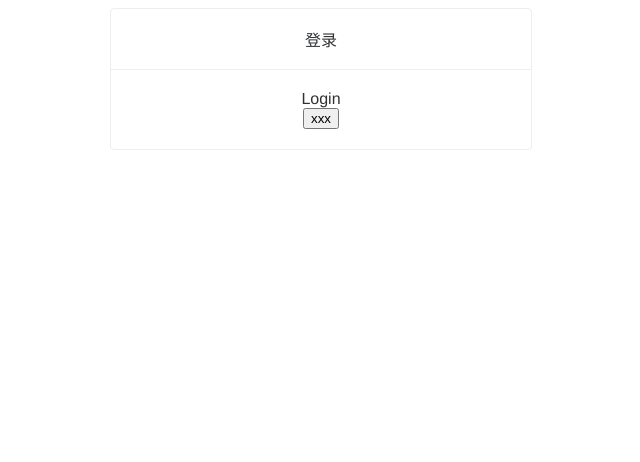
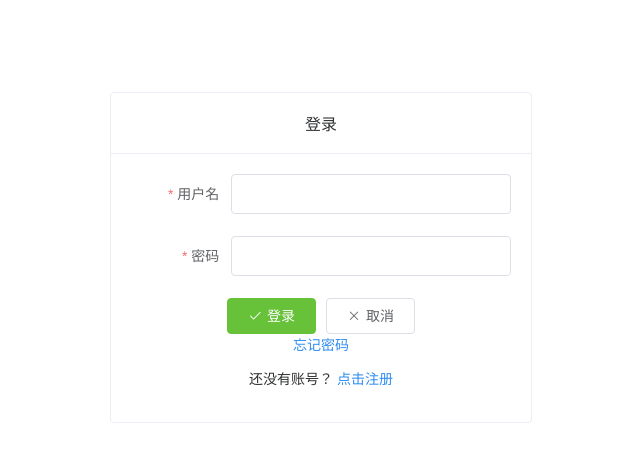
Before and after one commit to SnowZhang0215/back-managerment, a Vue app in the folder vue-ui-app/: page /#/login in a window 1280 px wide. Shown: the top 462 px of the page, without its empty margins (319-959 px from the left). Built offline with nearby package versions, Linux system fonts and the light colour scheme; no server answers.

Commit message:
UI优化

```diff
--- a/vue-ui-app/package.json
+++ b/vue-ui-app/package.json
@@ -12,8 +12,10 @@
   "dependencies": {
     "axios": "^0.19.2",
     "element-ui": "^2.13.0",
+    "qs": "^6.9.2",
     "vue": "^2.5.2",
-    "vue-router": "^3.0.1"
+    "vue-router": "^3.0.1",
+    "vuex": "^3.1.3"
   },
   "devDependencies": {
     "autoprefixer": "^7.1.2",
--- a/vue-ui-app/src/App.vue
+++ b/vue-ui-app/src/App.vue
@@ -10,6 +10,12 @@ export default {
 </script>
 
 <style>
+a{
+  text-decoration:none;
+}
+p{
+    font-size: 14px;
+}
 #app {
   font-family: 'Avenir', Helvetica, Arial, sans-serif;
   -webkit-font-smoothing: antialiased;
--- a/vue-ui-app/src/components/CommonContent.vue
+++ b/vue-ui-app/src/components/CommonContent.vue
@@ -1,7 +1,7 @@
 <template>
    <el-container>
-        <el-aside class="aside-class" v-if="subMenusFormState.length>0">
-          <el-menu mode="vertical" :default-active="activeCode" @select="onMenuSelected">
+        <el-aside class="aside-class" v-if="subMenusFormState.length>0" style="width:250px">
+          <el-menu mode="vertical" :default-active="activeCode" @select="onMenuSelected" style="width:250px">
                 <el-menu-item  v-for="item in subMenusFormState" :key="item.id" :index="item.code">{{item.name}}</el-menu-item>
             </el-menu>
         </el-aside>
--- a/vue-ui-app/src/components/Login.vue
+++ b/vue-ui-app/src/components/Login.vue
@@ -7,12 +7,32 @@
           <div slot="header" class="clearfix">
             <span>登录</span>
           </div>
-                    <div>
-                        Login
-                    </div>
-                    <div>
-                        <Button>xxx</Button>
-                    </div>
+          <el-form :model="loginInfo" :rules="rules" ref="loginInfo" label-width="100px">
+            <el-form-item label="用户名" prop="username">
+              <el-input v-model="loginInfo.username"></el-input>
+            </el-form-item>
+            <el-form-item label="密码" prop="password">
+              <el-input type="password" v-model="loginInfo.password"></el-input>
+            </el-form-item>
+            <el-row>
+              <el-button
+                type="success"
+                size="medium"
+                @click="onLogin('loginInfo')"
+                icon="el-icon-check"
+              >登录</el-button>
+              <el-button size="medium" icon="el-icon-close" @click="cancel">取消</el-button>
+            </el-row>
+            <el-row>
+              <router-link to="recover">忘记密码</router-link>
+            </el-row>
+            <el-row>
+              <p>
+                还没有账号？
+                <router-link to="/regester">点击注册</router-link>
+              </p>
+            </el-row>
+          </el-form>
         </el-card>
       </el-col>
       <el-col :xs="0" :sm="6" :md="6" :lg="8" :xl="8">&nbsp;</el-col>
@@ -20,9 +40,76 @@
     <el-footer></el-footer>
   </el-container>
 </template>
+<script>
+import { login } from "../service/login.service";
+import { getUserInfo } from "../service/userinfo.service";
+import store from "../store";
+export default {
+  data() {
+    return {
+      loginInfo: {
+        username: "",
+        password: "",
+        grant_type: "password",
+        client_id: "app",
+        client_secret: "app",
+        scope: "app"
+      },
+      rules: {
+        username: [
+          { required: true, message: "请输入用户名", trigger: "blur" },
+          { min: 3, max: 10, message: "长度在 3 到 10 个字符", trigger: "blur" }
+        ],
+        password: [{ required: true, message: "请输入密码", trigger: "blur" }]
+      }
+    };
+  },
+  methods: {
+    onLoginSuccess(data) {
+      this.$storage.setValue("access_token", data);
+      getUserInfo(this.getUserInfoOk, this.getUserInfoError);
+      this.$router.push({
+        name: "/"
+      });
+    },
+    getUserInfoOk(data) {
+      console.log(data);
+      this.$store.dispatch("setUserInfo", data);
+    },
+    getUserInfoError(data) {
+      console.log(data);
+      this.$store.dispatch("setUserInfo", null);
+    },
+    onLoginFailed(data) {
+      console.log(data);
+    },
+    onLogin(formName) {
+      this.$refs[formName].validate(valid => {
+        if (valid) {
+          login(this.loginInfo, this.onLoginSuccess, this.onLoginFailed);
+        } else {
+          console.log("error submit!!");
+          return false;
+        }
+      });
+    },
+    cancel() {
+      this.$router.push({
+        name: "/"
+      });
+    }
+  }
+};
+</script>
 <style>
-.login{
-    /* width: 40rem; */
-    /* margin-left: 33%; */
+.login {
+  margin-top: 20%;
+}
+a {
+  color: #2d8cf0;
+  font-size: 14px;
+}
+p {
+  font-size: 14px;
 }
 </style>
--- a/vue-ui-app/src/components/MainContainer.vue
+++ b/vue-ui-app/src/components/MainContainer.vue
@@ -2,99 +2,145 @@
 <template>
   <el-container>
     <el-header class="header">
-            <el-menu class="top-menu" :default-active="activeCode" mode="horizontal" @select="onMenuSelected">
-                <el-menu-item  v-for="item in menuData" :key="item.id" :index="item.code">{{item.name}}</el-menu-item>
+      <div>
+        <img class="logo" src="../assets/logo.png"/>
+      </div>
+      <div class="right">
+        <el-menu
+          class="top-menu"
+          :default-active="activeCode"
+          mode="horizontal"
+          @select="onMenuSelected"
+        >
+          <el-menu-item v-for="item in menuData" :key="item.id" :index="item.code">{{item.name}}</el-menu-item>
         </el-menu>
+        <div class="user-info">
+          <i class="el-icon-user-solid"></i>
+          <el-button type="text" @click="loginBtnClick">{{userInfo ? userInfo.userName : "登录"}}</el-button>
+        </div>
+      </div>
     </el-header>
     <el-container class="main-container">
       <el-main>
-                <router-view/>
+        <router-view />
       </el-main>
     </el-container>
     <el-footer class="footer-class">boot</el-footer>
   </el-container>
 </template>
 <script>
-import {loaduserMenu,getSubMenuByParentCode} from '../service/menuService'
+import { loaduserMenu, getSubMenuByParentCode } from "../service/menuService";
+import { getUserInfo } from "../service/userinfo.service";
 export default {
-    data(){
+  data() {
     return {
-            msg: "Hello MainContainer",
-            // activeCode: "",
-            // menuData: []
-            // menuData : menuDataFromState
+      msg: "Hello MainContainer"
+      // userInfo:"登录"
+    };
+  },
+  created: function() {
+    this.initMenu();
+    const currentPath = this.$router.currentRoute.path;
+    let result = currentPath.split("/");
+    if (result.length > 1) {
+      //一级菜单
+      //  this.activeCode = result[1]
+      let params = getSubMenuByParentCode(
+        this.$store.getters.getMenuData,
+        result[1]
+      );
+      console.log("params:", params);
+      let stateData = { subMenu: params, topActiveCode: result[1] };
+      this.$store.dispatch("switchMenu", stateData);
+    }
+    const token = this.$storage.getValue("access_token");
+    if (token) {
+      getUserInfo(this.getUserInfoOk, this.getUserInfoError);
     }
   },
-    created: function(){
-        this.initMenu()
-         const currentPath = this.$router.currentRoute.path;
-         let result = currentPath.split('/');
-         if(result.length > 1){
-             //一级菜单
-            //  this.activeCode = result[1]
-            let params = getSubMenuByParentCode(this.$store.getters.getMenuData,result[1]);
-            console.log("params:",params);
-            let stateData = {"subMenu":params,topActiveCode:result[1]}
-            this.$store.dispatch('switchMenu',stateData);
+  computed: {
+    activeCode() {
+      return this.$store.getters.getTopActiveCode;
+    },
+    menuData() {
+      return this.$store.getters.getMenuData;
+    },
+    userInfo() {
+      return this.$store.getters.getUserInfo;
     }
   },
-    computed:{
-        activeCode(){
-            return this.$store.getters.getTopActiveCode;
-        },
-        menuData(){
-            return this.$store.getters.getMenuData;
+  methods: {
+    initMenu: function() {
+      if (this.$storage.getValue("userMenus")) {
+        const menuData = this.$storage.getValue("userMenus");
+        this.$store.dispatch("menuData", menuData);
+        console.log(menuData);
+      } else {
+        // this.$Message.error("can not load menus");
+        console.log("can not load user menu");
       }
     },
-    methods:{
-        initMenu: function(){
-            if (this.$storage.getValue("userMenus")){
-                const menuData = this.$storage.getValue("userMenus")
-                this.$store.dispatch("menuData",menuData)
-                console.log(menuData)
-            } else {
-                // this.$Message.error("can not load menus");
-                console.log("can not load user menu")
-            }
+    getUserInfoOk(data) {
+      console.log(data);
+      this.$store.dispatch("setUserInfo", data);
+    },
+    getUserInfoError(data) {
+      console.log(data);
+      this.$store.dispatch("setUserInfo", null);
     },
 
-        onMenuSelected(key,keyPath){
+    onMenuSelected(key, keyPath) {
       console.log(key, keyPath);
-            let params = getSubMenuByParentCode(this.menuData,key);
-            console.log("params:",params);
-            let stateData = {"subMenu":params,topActiveCode:key}
-            this.$store.dispatch('switchMenu',stateData);
+      let params = getSubMenuByParentCode(this.menuData, key);
+      console.log("params:", params);
+      let stateData = { subMenu: params, topActiveCode: key };
+      this.$store.dispatch("switchMenu", stateData);
       this.$router.push({
-                name: key,
-            })
-        //     const currentPath = this.$router.currentRoute.path;
-        //     let result = currentPath.split('/');
-        //     if(result.length > 2){
-        //      //二级菜单
-        //      const subActiveCode = result[2]
-        //      this.$store.dispatch('asideActiveCode',subActiveCode);
-        //  }
+        name: key
+      });
+    },
+    loginBtnClick() {
+      const token = this.$storage.getValue("access_token");
+      if (!token) {
+        this.$router.push({
+          name: "login"
+        });
       }
     }
   }
+};
 </script>
 <style>
-    .header{
+.header {
   border-bottom: solid 1px #e6e6e6;
+  display: flex;
+  justify-content: space-between;
+  align-items: center;
 }
-    .top-menu{
+/* .top-menu {
   float: right;
-    }
-    .main-container{
+} */
+.main-container {
   min-height: 540px;
   max-height: 600px;
   padding: 3px;
 }
-    .footer-class{
+.footer-class {
   border-top: solid 1px #e6e6e6;
 }
-    .aside-class{
+.aside-class {
   border-right: solid 1px #e6e6e6;
   width: 250px;
 }
+.user-info {
+  margin-left: 10px;
+}
+.right {
+  display: flex;
+  align-items: center;
+}
+.logo{
+    width: 40px;
+    height: 40px;
+}
 </style>
--- /dev/null
+++ b/vue-ui-app/src/components/RecoverPwd.vue
@@ -0,0 +1,13 @@
+<template>
+    <div>重置密码</div>
+</template>
+
+<script>
+    export default {
+        name: "recover"
+    }
+</script>
+
+<style scoped>
+
+</style>
--- /dev/null
+++ b/vue-ui-app/src/components/Regester.vue
@@ -0,0 +1,13 @@
+<template>
+    <div>注册账号</div>
+</template>
+
+<script>
+    export default {
+        name: "regester"
+    }
+</script>
+
+<style scoped>
+
+</style>
--- a/vue-ui-app/src/router/index.js
+++ b/vue-ui-app/src/router/index.js
@@ -2,6 +2,8 @@ import Vue from 'vue'
 import Router from 'vue-router'
 import MainContainer from '@/components/MainContainer'
 import Login from '@/components/Login'
+import Recover from '@/components/RecoverPwd'
+import Regester from '@/components/Regester'
 
 Vue.use(Router)
 import store from '../store'
@@ -17,7 +19,26 @@ let router =  new Router({
     {
       path: '/login',
       name: 'login',
+      meta: {
+        title: '登录'
+      },
       component: Login
+    },
+    {
+      path: '/recover',
+      name: 'recover',
+      meta: {
+        title: '重置密码'
+      },
+      component: Recover
+    },
+    {
+      path: '/regester',
+      name: 'regester',
+      meta: {
+        title: '注册'
+      },
+      component: Regester
     }
   ]
 })
@@ -25,6 +46,9 @@ router.beforeEach((to, from, next) => {
       next()
 });
 router.afterEach((to,from) =>{
+    if(to.meta.title){
+      document.title = to.meta.title
+    }
     const result = to.fullPath.split('/');
     if(result.length>2){
       store.dispatch('asideActiveCode',result[2]);
--- /dev/null
+++ b/vue-ui-app/src/service/userinfo.service.js
@@ -0,0 +1,8 @@
+import axios from './httputil'
+import api from '../api/api.info'
+import store from './storge'
+export function getUserInfo(onUserInfoOk,onUserInfoError){
+    axios.get(api.userInfo)
+    .then(response => onUserInfoOk(response.data))
+    .catch(error => onUserInfoError(error))
+}
--- a/vue-ui-app/src/store/index.js
+++ b/vue-ui-app/src/store/index.js
@@ -10,7 +10,7 @@ const store = new Vuex.Store({
         subMenus:[],
         topActiveCode:'',
         asideActiveCode:'',
-
+        userInfo: null
     },
     mutations:{
         menuData(state,data){
@@ -24,6 +24,9 @@ const store = new Vuex.Store({
         },
         asideActiveCode(state,code){
             state.asideActiveCode = code
+        },
+        setUserInfo(state,data){
+            state.userInfo = data
         }
     },
     actions:{
@@ -40,6 +43,9 @@ const store = new Vuex.Store({
         },
         asideActiveCode(state,code){
             state.commit("asideActiveCode",code)
+        },
+        setUserInfo(state,data){
+            state.commit('setUserInfo',data)
         }
     },
     getters:{
@@ -51,6 +57,9 @@ const store = new Vuex.Store({
         },
         getMenuData(state){
             return state.menuData;
+        },
+        getUserInfo(state){
+            return state.userInfo;
         }
     }
 });
```
Also changed, not shown: vue-ui-app/src/service/login.service.js (added, +14 -0 lines), 1 other file (tests, documents, lock files or other folders). Lines whose indentation alone changed are shown as unchanged.
